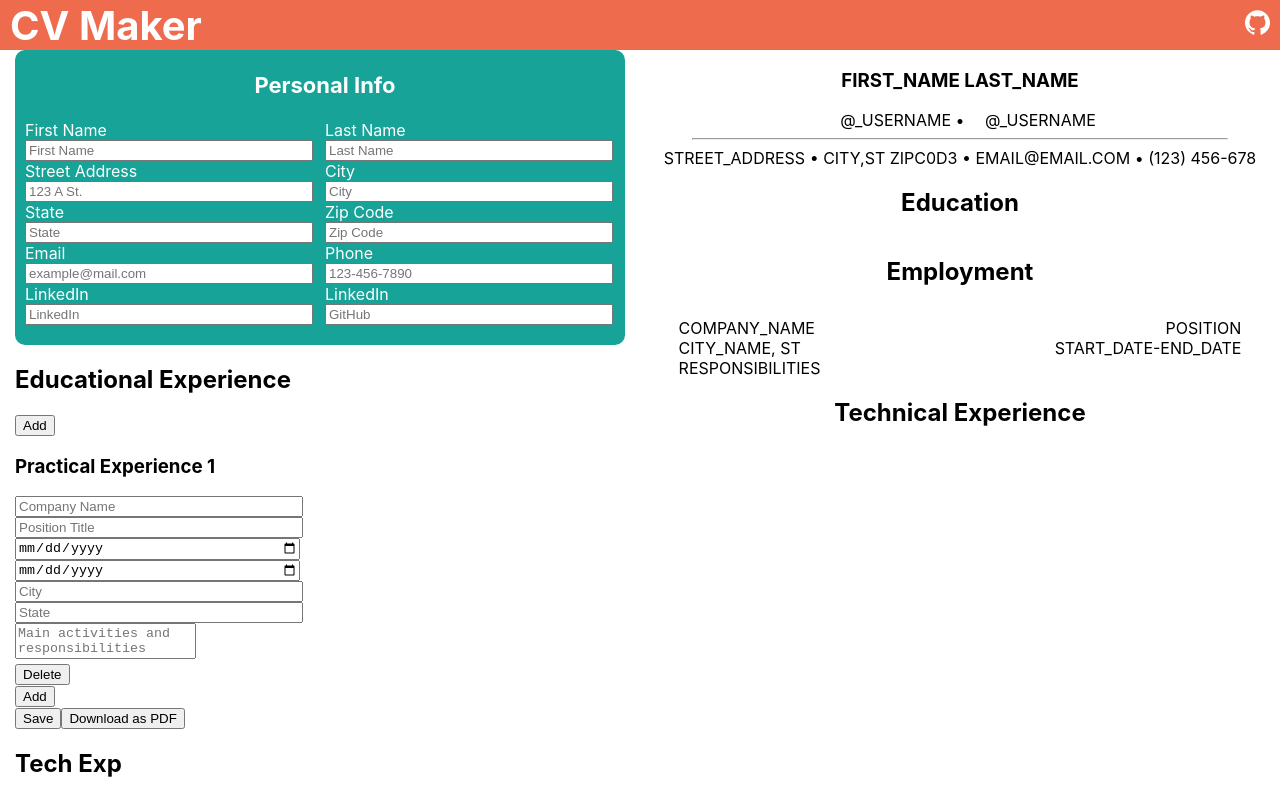
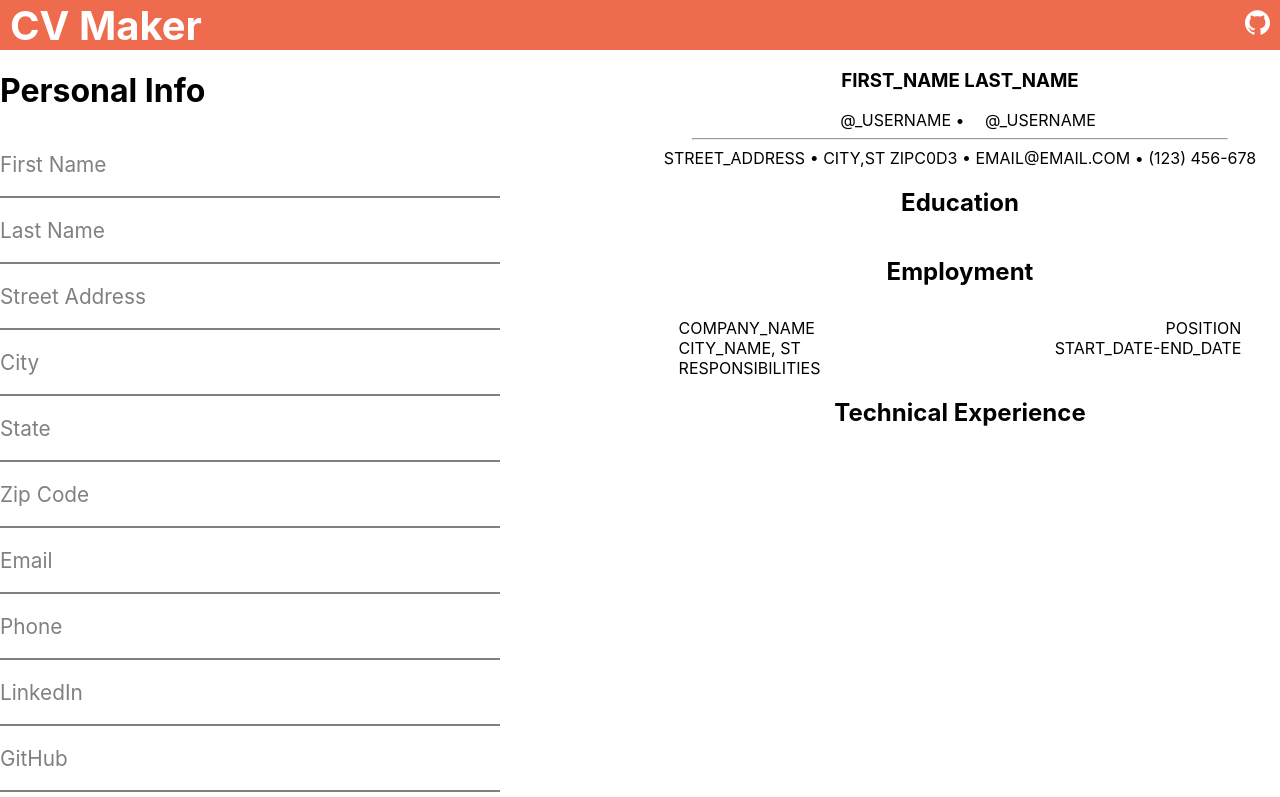
Before and after one commit to danmenjivar/cv-project, a React (Create React App) app: page / in a window 1280 px wide. Shown: the top 797 px of the page. Built offline with nearby package versions, Linux system fonts and the light colour scheme; some icons are missing; the HTML template or start-up script is replaced by a standard one.

Commit message:
Improve Heading Stylings

```diff
--- a/src/components/EdInfo.js
+++ b/src/components/EdInfo.js
@@ -30,7 +30,7 @@ export default function EdInfo(props) {
 
   return (
     <div>
-      <h2>Educational Experience</h2>
+      <h1>Education</h1>
       {edChildren.map((child) => {
         return (
           <EdExp
--- a/src/components/PersonalInfo.js
+++ b/src/components/PersonalInfo.js
@@ -1,110 +1,140 @@
-import "../styles/PersonalInfo.css";
+import "../styles/Form.css";
 
 export default function PersonalInfo(props) {
   return (
-    <div>
-      <form id="personalInfo" className="PersonalInfo">
-        <h3 className="title">Personal Info</h3>
-        <label htmlFor="firstName">
-          First Name
+    <div className="Background">
+      <h1>Personal Info</h1>
+      <form id="personalInfo">
+        <div className="form_group">
           <input
+            className="form_field"
             type="text"
             name="firstName"
             placeholder="First Name"
             value={props.firstName}
             onChange={props.handleChange}
           />
+          <label className="form_label" htmlFor="firstName">
+            First Name
           </label>
-        <label htmlFor="lastName">
-          Last Name
+        </div>
+        <div className="form_group">
           <input
+            className="form_field"
             type="text"
             name="lastName"
             placeholder="Last Name"
             value={props.lastName}
             onChange={props.handleChange}
           />
+          <label className="form_label" htmlFor="lastName">
+            Last Name
           </label>
-        <label htmlFor="streetAddress">
-          Street Address
+        </div>
+        <div className="form_group">
           <input
+            className="form_field"
             type="text"
             name="streetAddress"
             placeholder="123 A St."
             value={props.streetAddress}
             onChange={props.handleChange}
           />
+          <label className="form_label" htmlFor="streetAddress">
+            Street Address
           </label>
-        <label htmlFor="city">
-          City
+        </div>
+        <div className="form_group">
           <input
+            className="form_field"
             type="text"
             name="city"
             placeholder="City"
             value={props.city}
             onChange={props.handleChange}
           />
+          <label className="form_label" htmlFor="city">
+            City
           </label>
-        <label htmlFor="state">
-          State
+        </div>
+        <div className="form_group">
           <input
+            className="form_field"
             type="text"
             name="state"
             placeholder="State"
             value={props.state}
             onChange={props.handleChange}
           />
+          <label className="form_label" htmlFor="state">
+            State
           </label>
-        <label htmlFor="zipCode">
-          Zip Code
+        </div>
+        <div className="form_group">
           <input
+            className="form_field"
             type="text"
             name="zipCode"
             placeholder="Zip Code"
             value={props.zipCode}
             onChange={props.handleChange}
           />
+          <label className="form_label" htmlFor="zipCode">
+            Zip Code
           </label>
-        <label htmlFor="email">
-          Email
+        </div>
+        <div className="form_group">
           <input
+            className="form_field"
             type="email"
             name="email"
             placeholder="example@mail.com"
             value={props.email}
             onChange={props.handleChange}
           />
+          <label className="form_label" htmlFor="email">
+            Email
           </label>
-        <label htmlFor="phone">
-          Phone
+        </div>
+        <div className="form_group">
           <input
+            className="form_field"
             type="tel"
             name="phone"
             placeholder="123-456-7890"
             value={props.phone}
             onChange={props.handleChange}
           />
+          <label className="form_label" htmlFor="phone">
+            Phone
           </label>
-        <label htmlFor="linkedIn">
-          LinkedIn
+        </div>
+        <div className="form_group">
           <input
+            className="form_field"
             type="text"
             name="linkedIn"
             placeholder="LinkedIn"
             value={props.linkedIn}
             onChange={props.handleChange}
           />
+          <label className="form_label" htmlFor="linkedIn">
+            LinkedIn
           </label>
-        <label htmlFor="github">
-          LinkedIn
+        </div>
+        <div className="form_group">
           <input
+            className="form_field"
             type="text"
             name="github"
             placeholder="GitHub"
             value={props.github}
             onChange={props.handleChange}
           />
+          <label className="form_label" htmlFor="github">
+            GitHub
           </label>
+        </div>
       </form>
     </div>
   );
--- a/src/styles/Nav.css
+++ b/src/styles/Nav.css
@@ -12,6 +12,7 @@
   display: flex;
   align-items: center;
   justify-content: space-between;
+  z-index: 1;
 }
 
 h1 {
```
Lines whose indentation alone changed are shown as unchanged.
